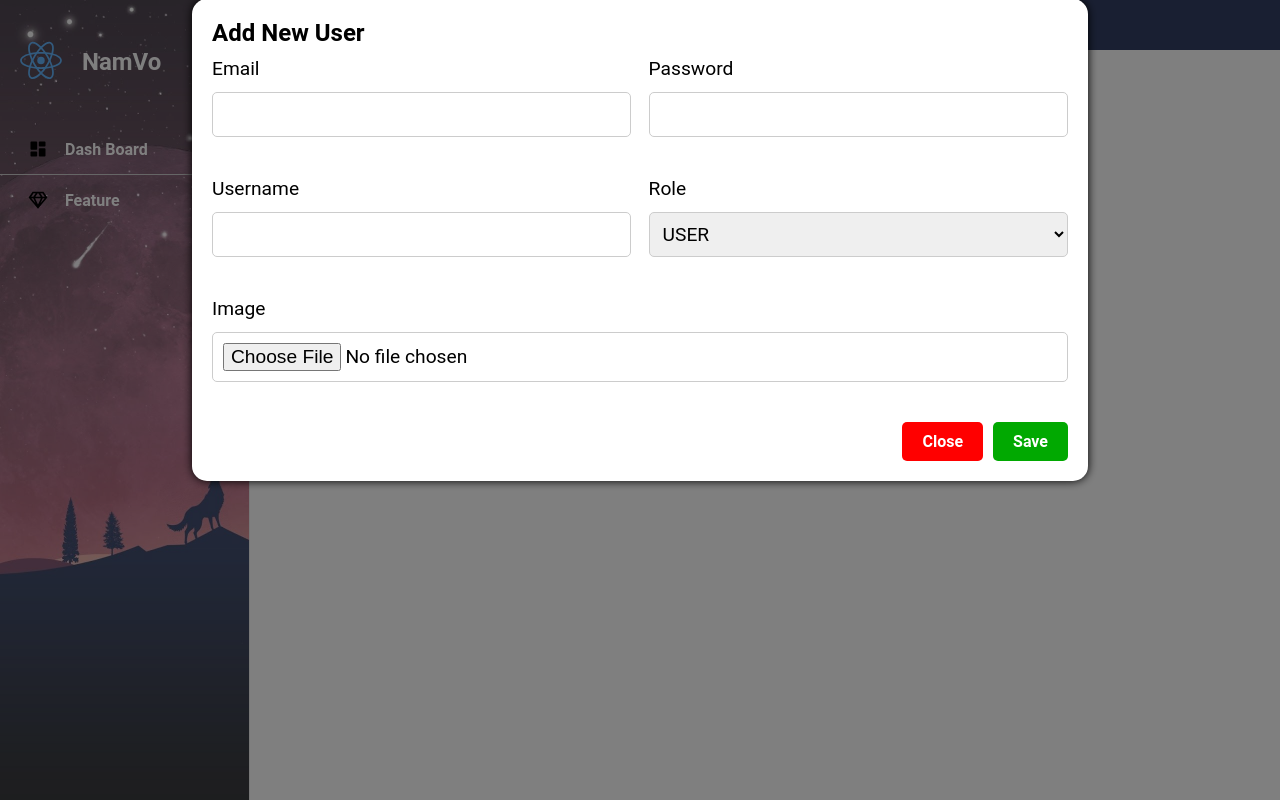
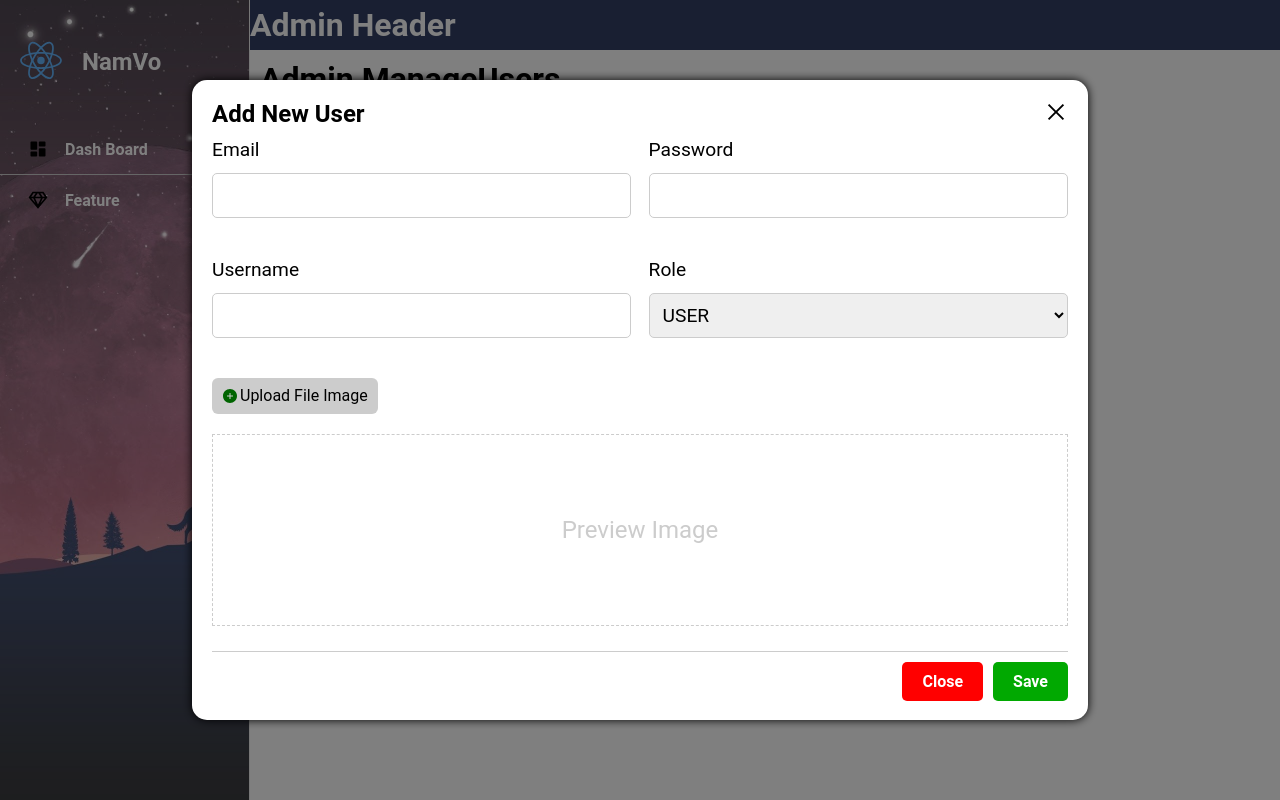
Before and after one commit to vonam007/Quizz-app-unbuild, a React (Create React App) app: page /admins/manageUsers in a window 1280 px wide. Both pictures are taken after a click on the button "Add New User". Built offline with nearby package versions, Linux system fonts and the light colour scheme.

Commit message:
complete adduser modal

```diff
--- a/src/Components/Admin/Content/ManageUsers.js
+++ b/src/Components/Admin/Content/ManageUsers.js
@@ -1,6 +1,8 @@
 
 import { useState } from 'react';
 import ModalCreateUser from './ModalCreateUser';
+import './ManageUsers.scss';
+
 
 const ManageUsers = (props) => {
 
--- /dev/null
+++ b/src/Components/Admin/Content/ManageUsers.scss
@@ -0,0 +1,23 @@
+.manage-users-container {
+    padding: 10px;
+
+    .content {
+
+        .add-user-btn {
+            background-color: #005aba;
+            color: #fff;
+            border: none;
+            padding: 10px 20px;
+            border-radius: 5px;
+            cursor: pointer;
+            font-size: 1rem;
+            font-weight: 600;
+            margin: 10px 0;
+
+            &:hover {
+                background-color: #003772;
+                color: #fff;
+            }
+        }
+    }
+}
--- a/src/Components/Admin/Content/ModalCreateUser.js
+++ b/src/Components/Admin/Content/ModalCreateUser.js
@@ -1,13 +1,58 @@
+import { useState } from 'react';
 import './ModalCreateUser.scss';
+import { AiOutlineClose } from "react-icons/ai";
+import { AiOutlineCloseCircle } from "react-icons/ai";
+import { AiFillPlusCircle } from "react-icons/ai";
 
 const Modal = (props) => {
 
+    const [announce, setAnnounce] = useState(false);
+
+    const backdropClick = () => {
+        console.log('backdrop clicked');
+        if (announce) {
+            return;
+        }
+        else {
+            setAnnounce(true);
+            let infoA = document.getElementById('infoA');
+            infoA.style.display = 'flex'
+            setTimeout(() => {
+                infoA.style.display = 'none';
+                setAnnounce(false);
+            }, 3000);
+        }
+    }
+
+
+    const [email, setEmail] = useState('');
+    const [password, setPassword] = useState('');
+    const [username, setUsername] = useState('');
+    const [role, setRole] = useState('USER');
+    const [image, setImage] = useState('');
+
+    const [previewImage, setPreviewImage] = useState("");
+
+
+
+    const handleUpload = (e) => {
+        if (e.target && e.target.files && e.target.files[0]) {
+            setPreviewImage(URL.createObjectURL(e.target.files[0]));
+            setImage(e.target.files[0]);
+        }
+
+    }
+
     return (
         <>
-            <div className='overlay' onClick={() => props.setShowModal(false)}> </div>
+            <div className='overlay' onClick={() => backdropClick()}> </div>
             <div className="modal">
                 <div className="modal-header">
                     <h2>Add New User</h2>
+                    <AiOutlineClose
+                        style={{ cursor: 'pointer', fontSize: '1.5rem' }}
+                        onClick={() => props.setShowModal(false)}
+                    />
                 </div>
                 <div className="modal-content">
                     {/* form: email, password, username, role (ADMIN/USER), image */}
@@ -16,12 +61,20 @@ const Modal = (props) => {
                             <div className='group'>
 
                                 <label>Email</label>
-                                <input type="email" />
+                                <input
+                                    type="email"
+                                    value={email}
+                                    onChange={(e) => setEmail(e.target.value)}
+                                />
                             </div>
                             <div className='group'>
 
                                 <label>Password</label>
-                                <input type="password" />
+                                <input
+                                    type="password"
+                                    value={password}
+                                    onChange={(e) => setPassword(e.target.value)}
+                                />
                             </div>
 
                         </div>
@@ -29,20 +82,42 @@ const Modal = (props) => {
                             <div className='group'>
 
                                 <label>Username</label>
-                                <input type="text" />
+                                <input
+                                    type="text"
+                                    value={username}
+                                    onChange={(e) => setUsername(e.target.value)}
+                                />
                             </div>
                             <div className='group'>
                                 <label>Role</label>
                                 <br />
-                                <select>
-                                    <option Value={"USER"} >USER</option>
-                                    {/* <option value={"ADMIN"}>ADMIN</option> */}
+                                <select
+                                    value={role}
+                                    onChange={(e) => setRole(e.target.value)}>
+                                    <option value={"USER"} >USER</option>
+                                    <option value={"ADMIN"}>ADMIN</option>
                                 </select>
                             </div>
                         </div>
                         <div className="form-group">
-                            <label>Image</label>
-                            <input type="file" className='inputImg' />
+                            <label className='img-upload-label' htmlFor='inputImg'>
+                                <AiFillPlusCircle className="plus-sign" />
+                                Upload File Image
+                            </label>
+                            <input
+                                type="file"
+                                hidden
+                                id='inputImg'
+                                onChange={(e) => handleUpload(e)}
+                            />
+                        </div>
+                        <div className='img-preview'>
+                            {
+                                previewImage
+                                    ? <img src={previewImage} alt='previewImage'></img>
+                                    : <span>Preview Image</span>
+                            }
+
                         </div>
                     </form>
 
@@ -50,9 +125,14 @@ const Modal = (props) => {
                 <div className="modal-footer">
                     <button className="btn-cancel" onClick={() => props.setShowModal(false)}>Close</button>
                     <button className="btn-save" onClick={() => props.setShowModal(false)}>Save</button>
-
+                </div>
+                <div className='announce'>
+                    <div className='info' id='infoA'>
+                        <AiOutlineCloseCircle style={{ color: "red", fontSize: "1.5rem" }} />&#160;<span>Click X or Close/Save to close!</span>
+                    </div>
                 </div>
             </div>
+
         </>
     )
 }
--- a/src/Components/Admin/Content/ModalCreateUser.scss
+++ b/src/Components/Admin/Content/ModalCreateUser.scss
@@ -1,7 +1,7 @@
 .modal {
     position: fixed;
     width: 70%;
-    top: 30%;
+    top: 50%;
     left: 50%;
     transform: translate(-50%, -50%);
     background-color: #fff;
@@ -16,6 +16,8 @@
 
     .modal-header {
         margin-bottom: 10px;
+        display: flex;
+        justify-content: space-between;
     }
 
     .modal-content {
@@ -55,6 +57,50 @@
                     padding: 9px;
                 }
 
+                .img-upload-label {
+                    display: flex;
+                    flex-direction: row;
+                    align-items: center;
+                    line-height: 1rem;
+                    font-size: 1rem;
+                    cursor: pointer;
+                    background-color: #ccc;
+                    padding: 10px;
+                    border-radius: 6px;
+
+                    .plus-sign {
+                        color: darkgreen;
+                        margin-right: 2px;
+                    }
+
+                    &:hover {
+                        background-color: #bbb;
+                    }
+                }
+
+            }
+
+            .img-preview {
+                height: 12rem;
+                width: 100%;
+
+                img {
+                    width: 100%;
+                    height: 100%;
+                    object-fit: contain;
+                }
+
+                span {
+                    display: flex;
+                    justify-content: center;
+                    align-items: center;
+                    height: 100%;
+                    width: 100%;
+                    font-size: 1.5rem;
+                    color: #ccc;
+                    border: 1px dashed #ccc;
+
+                }
             }
         }
     }
@@ -62,6 +108,9 @@
     .modal-footer {
         display: flex;
         justify-content: flex-end;
+        transform: translateY(50%);
+        border-top: 1px solid #ccc;
+        padding-top: 10px;
 
         button {
             padding: 10px 20px;
@@ -94,6 +143,20 @@
         }
 
     }
+
+    .announce {
+        text-align: center;
+        display: flex;
+        justify-content: center;
+        align-items: center;
+        transform: translateY(250%);
+        height: 1.5rem;
+
+        .info {
+            display: none;
+            line-height: 1.5rem;
+        }
+    }
 }
 
 .overlay {
@@ -104,6 +167,7 @@
     height: 100vh;
     background-color: rgba(0, 0, 0, 0.5);
     z-index: 990;
+
 }
 
 @keyframes moveIn {
```
